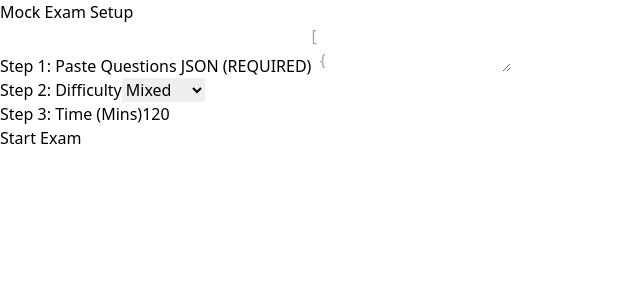
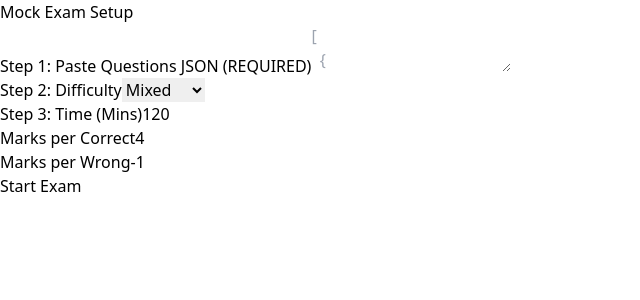
Before and after one commit to thisisavaneesh/Mock-Exam-Simulator, a React (Vite) app: page / in a window 1280 px wide. Shown: the top 300 px of the page, without its empty margins (0-640 px from the left). Built offline with nearby package versions, Linux system fonts and the light colour scheme.

Commit message:
Update SetupScreen.tsx

```diff
--- a/src/components/SetupScreen.tsx
+++ b/src/components/SetupScreen.tsx
@@ -2,30 +2,35 @@ import { useState } from 'react';
 import { Question } from '../types';
 
 interface Props {
-  // Updated to accept custom questions array
+  // Updated to accept custom questions array and marking scheme
   onStartTest: (
     difficulty: 'Easy' | 'Medium' | 'Hard' | 'Mixed',
     durationInSeconds: number,
-    customQuestions: Question[] | null
+    customQuestions: Question[] | null,
+    marksCorrect: number,
+    marksNegative: number
   ) => void;
 }
 
 const SetupScreen = ({ onStartTest }: Props) => {
   const [difficulty, setDifficulty] = useState<'Easy' | 'Medium' | 'Hard' | 'Mixed'>('Mixed');
   const [minutes, setMinutes] = useState<number>(120);
-  const [jsonInput, setJsonInput] = useState<string>(''); // State for JSON input
+  const [jsonInput, setJsonInput] = useState<string>('');
   const [error, setError] = useState<string | null>(null);
+
+  // NEW: State for customization
+  const [marksCorrect, setMarksCorrect] = useState<number>(4);
+  const [marksNegative, setMarksNegative] = useState<number>(-1);
 
   const handleStart = () => {
     const durationInSeconds = minutes * 60;
 
-    // NEW MANDATORY CHECK 1: Time
+    // Safety Checks
     if(durationInSeconds <= 0) {
         setError("Please enter a valid time (in minutes).");
         return;
     }
 
-    // NEW MANDATORY CHECK 2: JSON Input
     if (!jsonInput.trim()) {
         setError("Question JSON is mandatory. Please paste the questions to start the exam.");
         return;
@@ -33,27 +38,24 @@ const SetupScreen = ({ onStartTest }: Props) => {
 
     let parsedQuestions: Question[] | null = null;
 
-    // Logic: Try to parse the mandatory JSON input
     try {
         parsedQuestions = JSON.parse(jsonInput);
         if (!Array.isArray(parsedQuestions)) {
           throw new Error("JSON must be an array of questions.");
         }
-        // Basic validation: Check if first item has an ID and question_text
         if (parsedQuestions.length === 0 || !parsedQuestions[0].question_text) {
            throw new Error("Empty array or invalid question format. Missing 'question_text'.");
         }
         setError(null);
     } catch (e: any) {
         setError("Invalid JSON: " + e.message);
-        return; // Stop if JSON is bad
+        return;
     }
 
-    // Pass data to App.tsx
-    onStartTest(difficulty, durationInSeconds, parsedQuestions);
+    // Pass new customization params to App.tsx
+    onStartTest(difficulty, durationInSeconds, parsedQuestions, marksCorrect, marksNegative);
   };
 
-  // Updated Placeholder Text for Math and DI
   const placeholderText = `[
   {
     "id": 1,
@@ -63,21 +65,7 @@ const SetupScreen = ({ onStartTest }: Props) => {
     "context": null,
     "question_text": "Find the value of $\\sqrt{4} + \\frac{1}{2}$.",
     "options": ["2.5", "3", "4", "4.5"],
-    "correct_answer": "2.5",
-    "marks_correct": 4,
-    "marks_negative": -1
-  },
-  {
-    "id": 2,
-    "section": "Data Interpretation",
-    "topic": "Table Chart",
-    "difficulty": "Medium",
-    "context": "<p><strong>Data:</strong> Sales in 2024</p><table style='width:100%; border:1px solid #ccc; border-collapse:collapse;'><thead><tr><th style='border:1px solid #ccc; padding:5px;'>Month</th><th>Units</th></tr></thead><tbody><tr><td style='border:1px solid #ccc; padding:5px;'>Jan</td><td>100</td></tr><tr><td style='border:1px solid #ccc; padding:5px;'>Feb</td><td>150</td></tr></tbody></table>",
-    "question_text": "What is the total sales in January and February?",
-    "options": ["200", "250", "300", "350"],
-    "correct_answer": "250",
-    "marks_correct": 4,
-    "marks_negative": -1
+    "correct_answer": "2.5"
   }
 ]`;
 
@@ -90,7 +78,6 @@ const SetupScreen = ({ onStartTest }: Props) => {
         <div className="mb-6">
           <label className="block text-gray-700 font-bold mb-2">
             Step 1: Paste Questions JSON (REQUIRED)
-            {/* REMOVED: Optional message */}
           </label>
           <textarea
             className="w-full border border-gray-300 rounded p-2 h-40 font-mono text-sm focus:outline-none focus:border-blue-500"
@@ -98,13 +85,13 @@ const SetupScreen = ({ onStartTest }: Props) => {
             value={jsonInput}
             onChange={(e) => {
               setJsonInput(e.target.value);
-              setError(null); // Clear error on change
+              setError(null);
             }}
           />
           {error && <p className="text-red-500 text-sm mt-1">{error}</p>}
         </div>
 
-        <div className="grid grid-cols-2 gap-4 mb-6">
+        <div className="grid grid-cols-2 gap-4 mb-4">
           {/* Step 2: Difficulty */}
           <div>
             <label htmlFor="difficulty" className="block text-gray-700 font-bold mb-2">Step 2: Difficulty</label>
@@ -135,6 +122,29 @@ const SetupScreen = ({ onStartTest }: Props) => {
           </div>
         </div>
 
+        {/* Step 4: Marking Scheme (NEW) */}
+        <div className="grid grid-cols-2 gap-4 mb-6">
+          <div>
+            <label className="block text-gray-700 font-bold mb-2">Marks per Correct</label>
+            <input
+              type="number"
+              value={marksCorrect}
+              onChange={(e) => setMarksCorrect(Number(e.target.value))}
+              className="w-fullQP border border-gray-300 rounded p-2 focus:outline-none focus:border-blue-500"
+            />
+          </div>
+          <div>
+            <label className="block text-gray-700 font-bold mb-2">Marks per Wrong</label>
+            <input
+              type="number"
+              value={marksNegative}
+              onChange={(e) => setMarksNegative(Number(e.target.value))}
+              className="w-fullQP border border-gray-300 rounded p-2 focus:outline-none focus:border-blue-500"
+              placeholder="-1"
+            />
+          </div>
+        </div>
+
         <button
           onClick={handleStart}
           className="w-full bg-blue-600 hover:bg-blue-700 text-white font-bold py-3 px-4 rounded transition duration-200"
```
